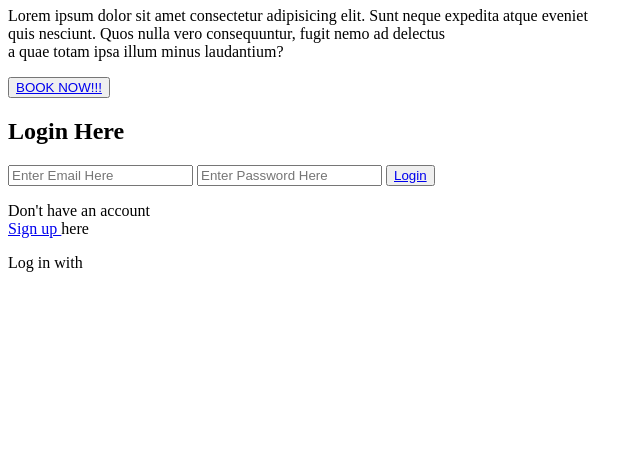
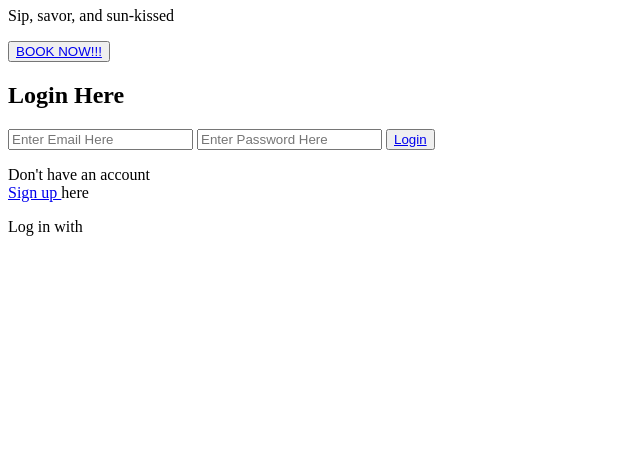
Before and after one commit to NWAAAAA/Project-website, a plain HTML site: page index.html in a window 1280 px wide. Shown: the part 341-800 px from the top of the page, without its empty margins (0-643 px from the left). Drawn offline with Linux system fonts and the light colour scheme.

Commit message:
new update

```diff
--- a/index.html
+++ b/index.html
@@ -30,9 +30,7 @@
         </div>
         <div class="content">
             <h1>Salt bar & <br><span>Resturant</span> <br>Resort</h1>
-            <p class="par">Lorem ipsum dolor sit amet consectetur adipisicing elit. Sunt neque
-                 expedita atque eveniet <br> quis nesciunt. Quos nulla vero consequuntur, fugit nemo ad delectus
-                <br> a quae totam ipsa illum minus laudantium?</p>
+            <p class="par">Sip, savor, and sun-kissed</p>
 
                 <button class="cn"><a href="#">BOOK NOW!!!</a></button>
 
```
